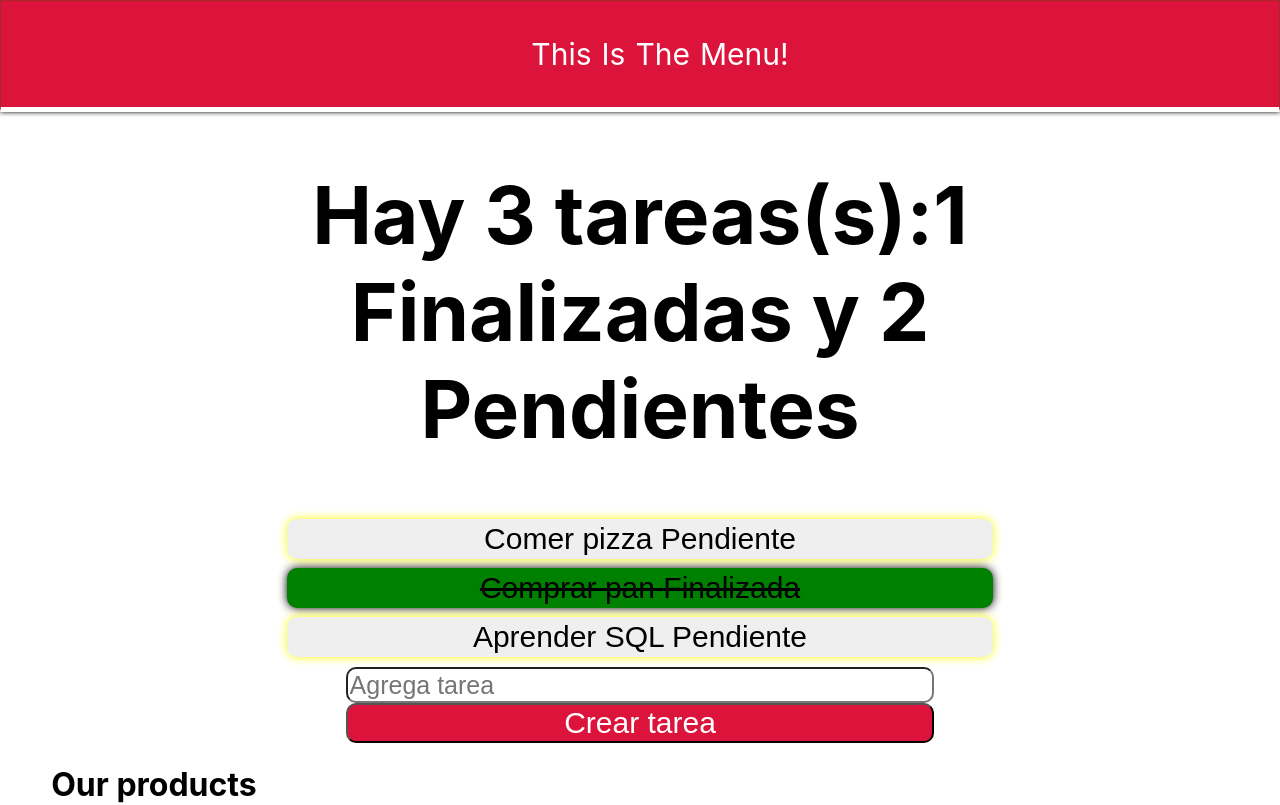
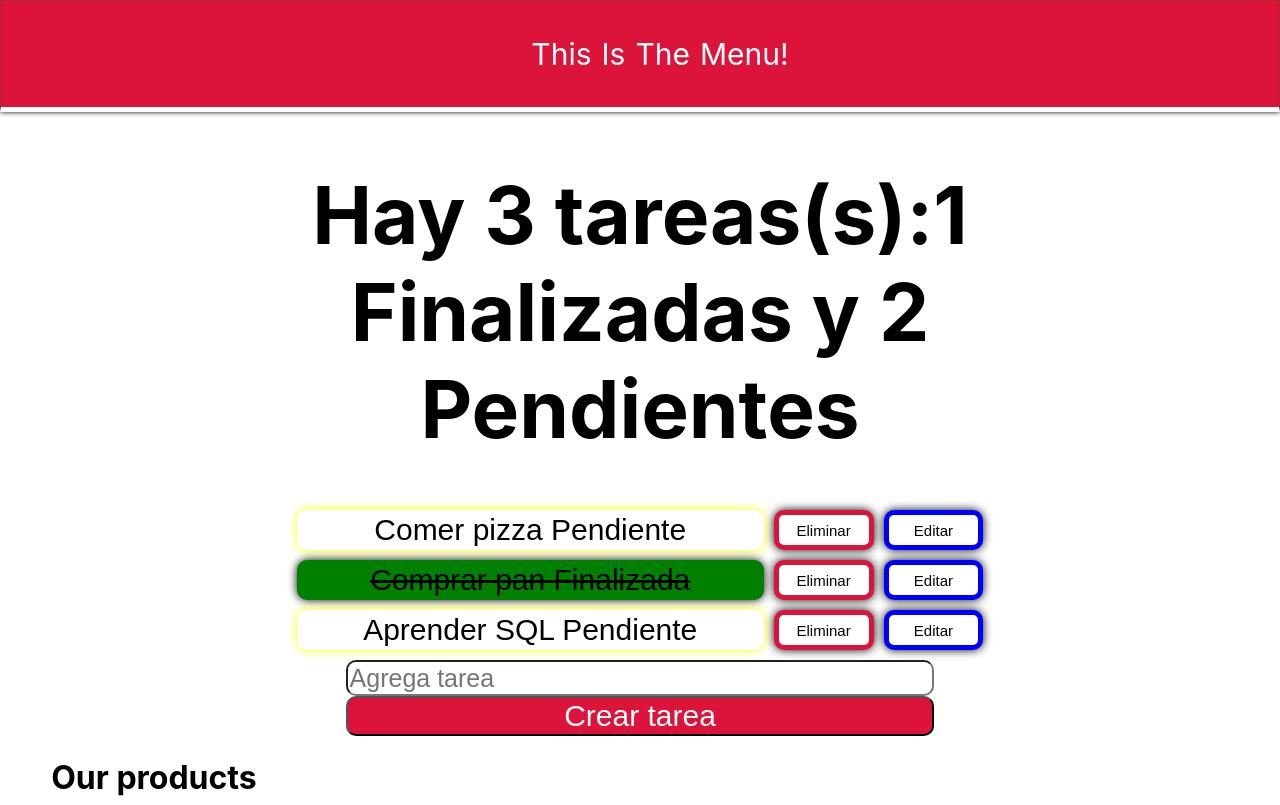
Before and after one commit to VictorAnizar/aprendiendo-react, a React (Create React App) app: page / in a window 1280 px wide. Shown: the top 805 px of the page. Built offline with nearby package versions, Linux system fonts and the light colour scheme.

Commit message:
Agregando funcionalidad para agregar tareas (las tareas ahora son objetos)

```diff
--- a/src/Todo.css
+++ b/src/Todo.css
@@ -1,6 +1,12 @@
-button{
+
+.acciones{
+    background-color: white;
     width: 100%;
-
+    border-radius: 10px;
+    border: none;
+    height: 40px;
+    box-shadow: 0px 0px 10px black;
+    font-size: 30px;
 }
 
 .done{
@@ -13,10 +19,23 @@ button{
     box-shadow: 0px 0px 10px yellow !important;
 }
 
-.list-item{
-    border-radius: 10px;
-    border: none;
-    height: 40px;
-    box-shadow: 0px 0px 10px black;
-    font-size: 30px;
+
+
+.botones-acciones-box{
+    display: flex;
+    gap: 10px;
+    margin: 10px;
+
 }
+
+.boton-eliminar{
+    flex-basis: 20%;
+    border: 5px solid crimson;
+    font-size: 15px;
+}
+
+.boton-editar{
+    font-size: 15px;
+    flex-basis: 20%;
+    border: 5px solid blue;
+}
--- a/src/components/ContentMain.js
+++ b/src/components/ContentMain.js
@@ -65,11 +65,26 @@ class ContentMain extends React.Component {
 
     //metodo para crear tareas del componente
     createTareas(content) {
+        let ultimoIndex=this.state.tasks[this.state.tasks.length-1].id;
+        let nuevaTarea={
+            id:ultimoIndex+1,
+            nombre: content,
+            finalizada: false
+        }
         this.setState((prevState) => ({
-            tasks: [...prevState.tasks, content]
+            tasks: [...prevState.tasks, nuevaTarea]
         }));
     }
 
+
+    eliminarTarea(idParameter){
+        const taskIndex = this.state.tasks.findIndex(
+            (item) => item.id === idParameter
+        );
+        const tasksCopy = [...this.state.tasks];
+        tasksCopy.splice(0,taskIndex);
+        this.setState({ tasks: tasksCopy });
+    }
 
     realizarTarea(idParameter) {
         const taskIndex = this.state.tasks.findIndex(
@@ -84,13 +99,12 @@ class ContentMain extends React.Component {
     }
 
     render() {
-        console.log(this.state.tasks);
         return (
             //container principal
             <div className="content">
 
                 <TodoList className="content" tasks={this.state.tasks} realizarTarea={(id)=>this.realizarTarea(id)} />
-                <Form className="content" onSubmit={(val) => this.createTareas(val)} />
+                <Form className="content" tasks={this.state.tasks} onSubmit={(val) => this.createTareas(val)} />
                 <ListCards />
             </div>
         );
--- a/src/components/Form.js
+++ b/src/components/Form.js
@@ -16,10 +16,16 @@ class Form extends React.Component {
                     className="input"
                     placeholder="Agrega tarea" />
                 <button className="button" onClick={(e) => {
+                    // Tareas que llegan por parametros
+                    this.props.tasks.map((task) => {
+                        console.log(task);
+                    })
+                    console.log("-----");
+                    //Fin tareas por parametros
                     e.preventDefault();
                     if (this.state.textField) {
                         this.props.onSubmit(this.state.textField)
-                        this.setState({textField: ""})
+                        this.setState({ textField: "" })
                     }
                 }}>Crear tarea </button>
             </form>
--- a/src/components/Todo.js
+++ b/src/components/Todo.js
@@ -6,7 +6,7 @@ class Todo extends React.Component {
 
     render() {
         return (
-            <div >
+            <div className="botones-acciones-box">
                 <button
                     onClick={(e) => {
                         e.preventDefault()
@@ -14,11 +14,13 @@ class Todo extends React.Component {
                         // this.setState({done:!this.state.done})
                         this.props.realizarTarea(this.props.task.id)
                     }}
-                    className={`list-item ${this.props.task.finalizada ? 'done' : 'notDone'}`}
+                    className={`acciones ${this.props.task.finalizada ? 'done' : 'notDone'}`}
                 >
                     {/* {this.state.done.toString()} */}
                     {this.props.task.nombre}  <span className="estatus-tarea">{this.props.task.finalizada ? "Finalizada" : "Pendiente"}</span>
                 </button>
+                <button className="acciones boton-eliminar">Eliminar</button>
+                <button className="acciones boton-editar">Editar</button>
             </div>
         );
     }
--- a/src/components/TodoList.js
+++ b/src/components/TodoList.js
@@ -10,7 +10,6 @@ class TodoList extends React.Component {
 
     render(){
 
-        console.log(this.props.tasks);
 
         return (
 
```
